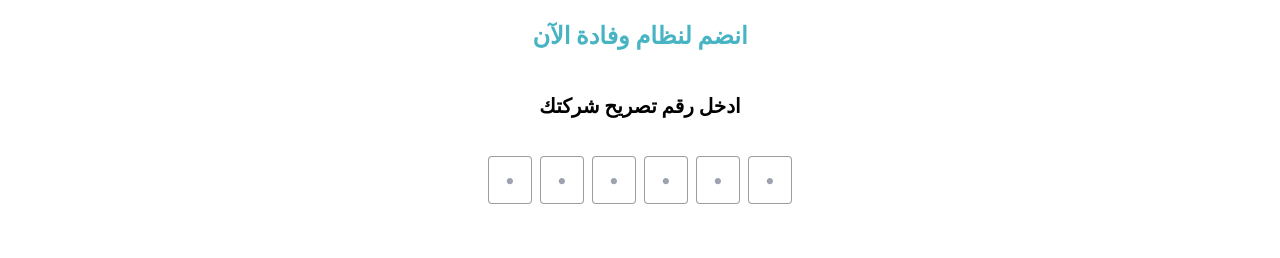
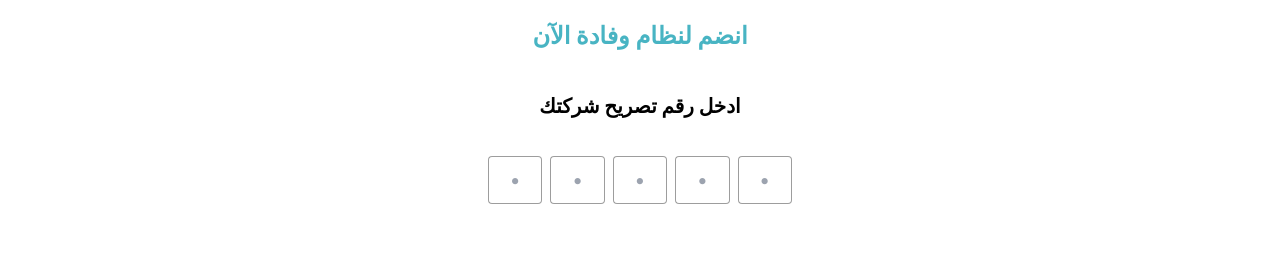
Before and after one commit to omarbr44/Hajj-wyfadah, a Vue app: page /signup in a window 1280 px wide. Shown: the top 258 px of the page. Built offline with nearby package versions, Linux system fonts and the light colour scheme.

Commit message:
edit sign up number

```diff
--- a/src/components/SignUp/SignUpComponent1.vue
+++ b/src/components/SignUp/SignUpComponent1.vue
@@ -5,7 +5,7 @@
             <div class="form-input">
                 <v-otp-input
                     v-model="licenceNumber"
-                    length="6"
+                    length="5"
                     :error="requestConditions.error"
                     placeholder="•"
                     :loading="requestConditions.loading"
```
